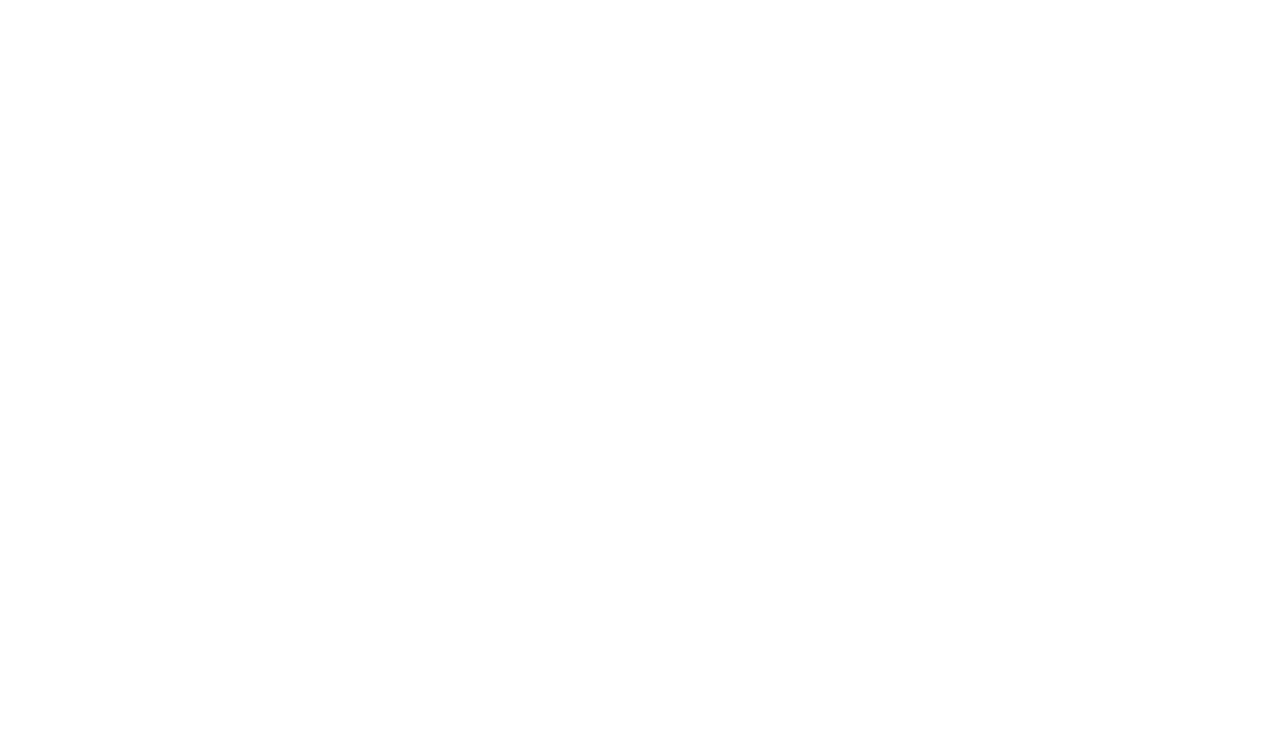
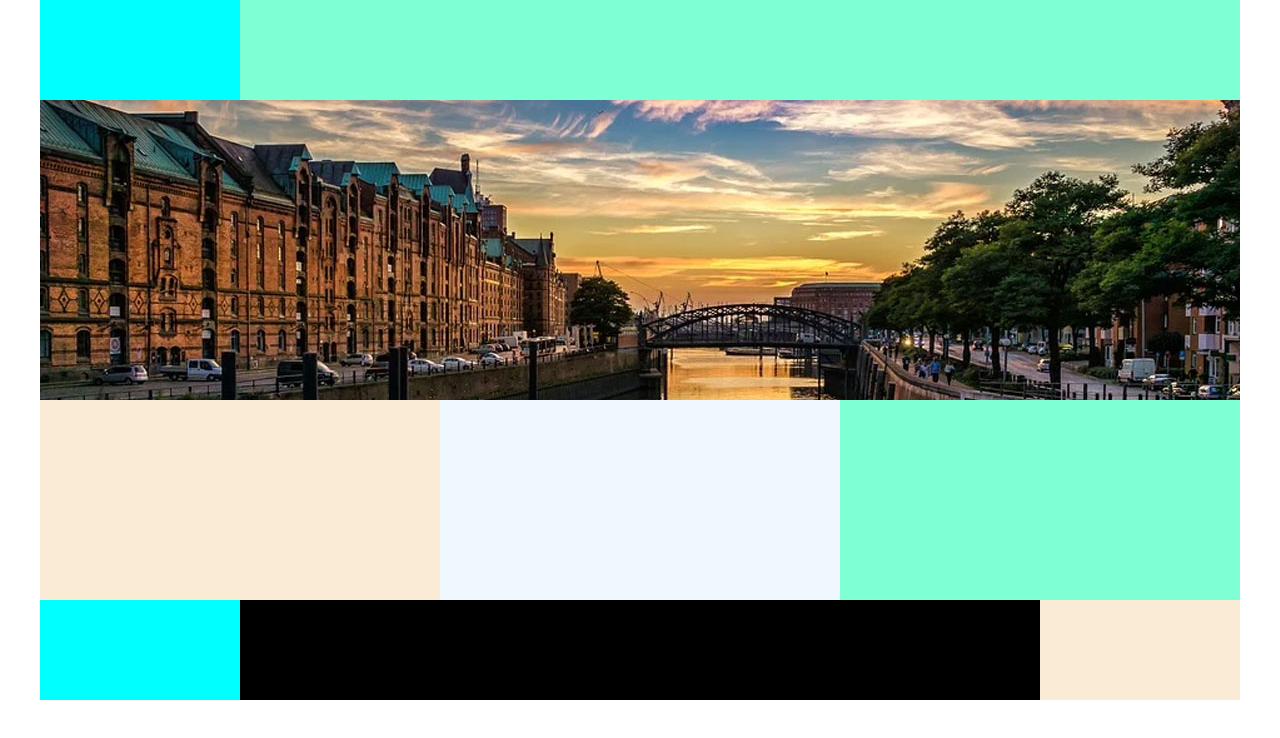
Before and after one commit to TaeWoongYoun/teamproject, a plain HTML site: page index.html in a window 1280 px wide. Drawn offline with nearby package versions, Linux system fonts and the light colour scheme.

Commit message:
Test : js imgSlide update

```diff
--- a/index.html
+++ b/index.html
@@ -3,8 +3,10 @@
 <head>
     <meta charset="UTF-8">
     <meta name="viewport" content="width=device-width, initial-scale=1.0">
-    <title>team project</title>
+    <title>just 쇼핑몰</title>
     <link rel="stylesheet" href="style.css">
+    <script  src="http://code.jquery.com/jquery-latest.min.js"></script>
+    <script src="js/index.js"></script>
 </head>
 <body>
     <div class="wrap">
@@ -17,7 +19,16 @@
             </div>
         </div>
         <div class="slide">
-
+            <img src="image/img1.jpg" alt="">
+            <img src="image/img3.jpg" alt="">
+            <img src="image/img2.jpg" alt="">
+            <img src="image/img1.jpg" alt="">
+            <!-- <ul class="window">
+                <li style="background-color: blueviolet;">1</li>
+                <li style="background-color: burlywood;">2</li>
+                <li style="background-color: brown;">3</li>
+                <li style="background-color: blueviolet;">1</li>
+            </ul> -->
         </div>
         <div class="content">
             <div class="left">
@@ -31,7 +42,7 @@
             </div>
         </div>
         <div class="footer">
-            <div class="logo2">
+            <div class="logo">
 
             </div>
             <div class="copy">
--- /dev/null
+++ b/js/index.js
@@ -0,0 +1,9 @@
+$(document).ready(function(){
+    var i = 4;
+    setInterval(function(){
+        i--;
+        if(i==3)$(".slide img").css({left:"0"});
+        $(".slide img").eq(i).animate({left:"-1200px"},500);
+        if(i==1)i=4;
+    },2000);
+});
--- a/style.css
+++ b/style.css
@@ -4,8 +4,13 @@
     box-sizing: border-box;
 }
 
+ul li{
+    list-style: none;
+}
+
 .wrap{
     width: 1200px;
+    margin: 0 auto;
 }
 
 .head{
@@ -17,16 +22,70 @@
 .logo{
     width: 200px;
     height: 100%;
+    background-color: aqua;
 }
 
 .title{
     width: 1000px;
     height: 100%;
+    background-color: aquamarine;
 }
 
 .slide{
-    width: 100%;
+    width: 1200px;
     height: 300px;
+    position: relative;
+    overflow: hidden;
+}
+
+.window{
+    width: 4800px;
+    height: 300px;
+    position: absolute;
+    animation: infinite 9s window;
+    display: flex;
+}
+
+.window li{
+    width: 1200px;
+    height: 300px;
+}
+
+.slide img{
+    position: absolute;
+    top: 0;
+}
+
+@keyframes window{
+
+    0%{
+        left: 0%;
+    }
+
+    23%{
+        left: 0%;
+    }
+
+    33%{
+        left: -1200px;
+    }
+
+    56%{
+        left: -1200px;
+    }
+
+    66%{
+        left: -2400px;
+    }
+
+    90%{
+        left: -2400px;
+    }
+
+    100%{
+        left: -3600px;
+    }
+
 }
 
 .content{
@@ -38,16 +97,19 @@
 .left{
     width: 400px;
     height: 100%;
+    background-color: antiquewhite;
 }
 
 .center{
     width: 400px;
     height: 100%;
+    background-color: aliceblue;
 }
 
 .right{
     width: 400px;
     height: 100%;
+    background-color: aquamarine;
 }
 
 .footer{
@@ -56,7 +118,7 @@
     display: flex;
 }
 
-.logo2{
+.logo{
     width: 200px;
     height: 100%;
 }
@@ -64,9 +126,11 @@
 .copy{
     width: 800px;
     height: 100%;
+    background-color: black;
 }
 
 .sns{
     width: 200px;
     height: 100%;
+    background-color: antiquewhite;
 }
```
Also changed, not shown: image/img1.jpg (added), image/img2.jpg (added), image/img3.jpg (added).
